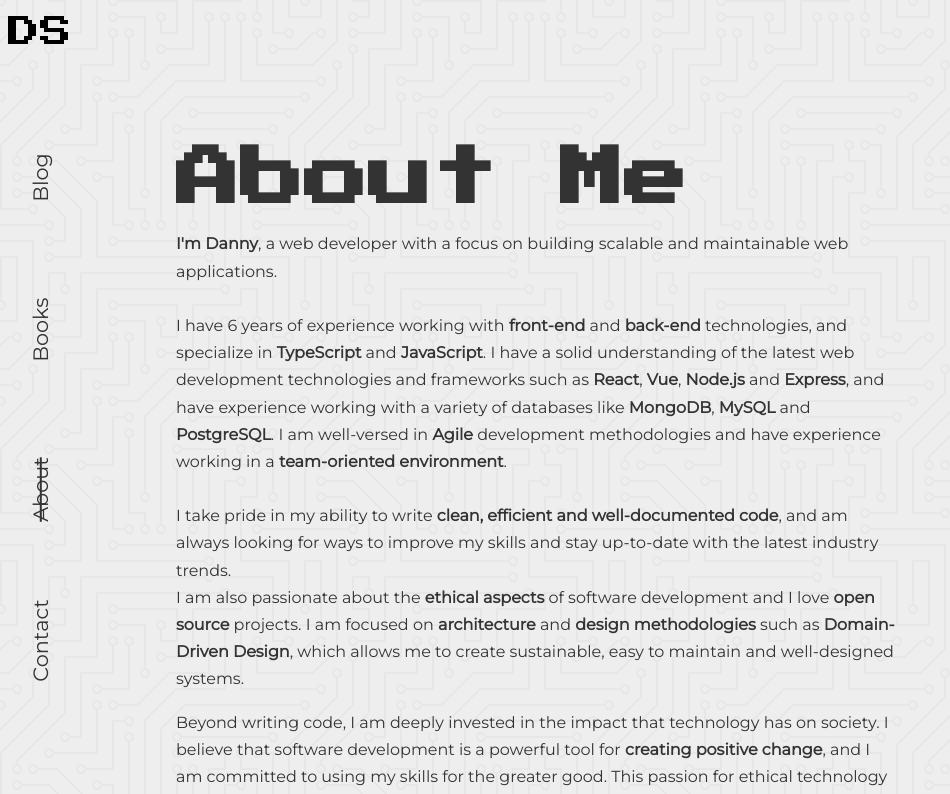
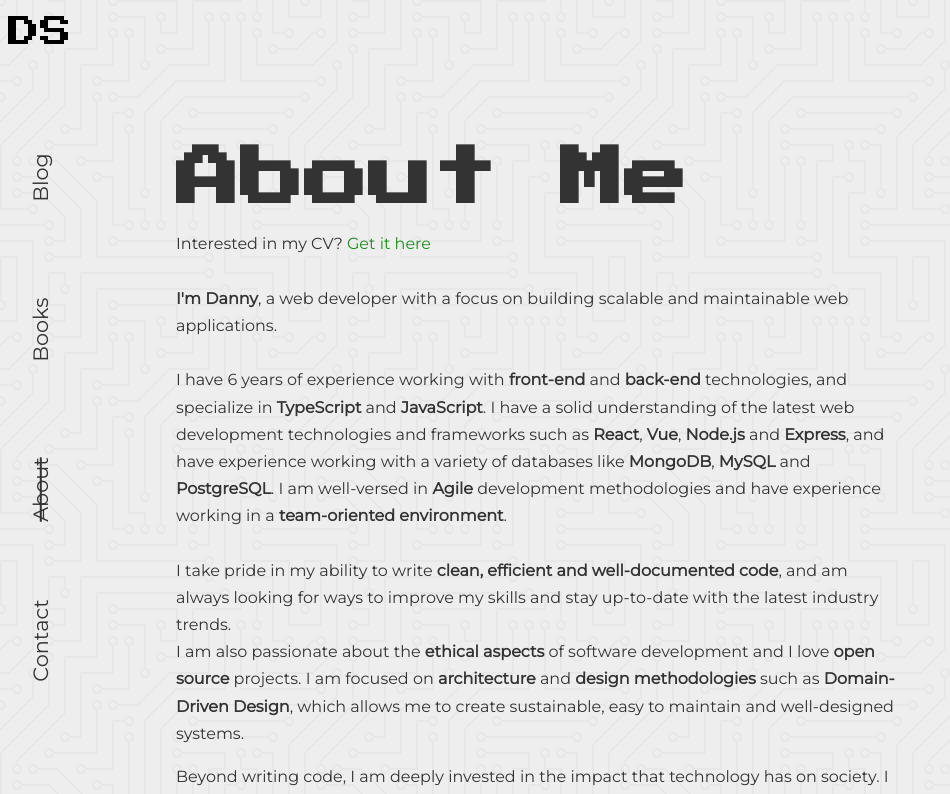
Before and after one commit to daaanny90/dannyspina, a SvelteKit app: page /about in a window 1280 px wide. Shown: the top 794 px of the page, without its empty margins (0-950 px from the left). Built offline with nearby package versions, Linux system fonts and the light colour scheme.

Commit message:
Add cv link

```diff
--- a/src/routes/about/+page.svelte
+++ b/src/routes/about/+page.svelte
@@ -10,6 +10,9 @@
 <PageTitle title="About Me" subtitle="" />
 
 <p>
+  Interested in my CV? <a href="https://cv.dannyspina.com">Get it here</a>
+  <br />
+  <br />
   <strong>I'm Danny</strong>, a web developer with a focus on building scalable
   and maintainable web applications.
   <br />
```
